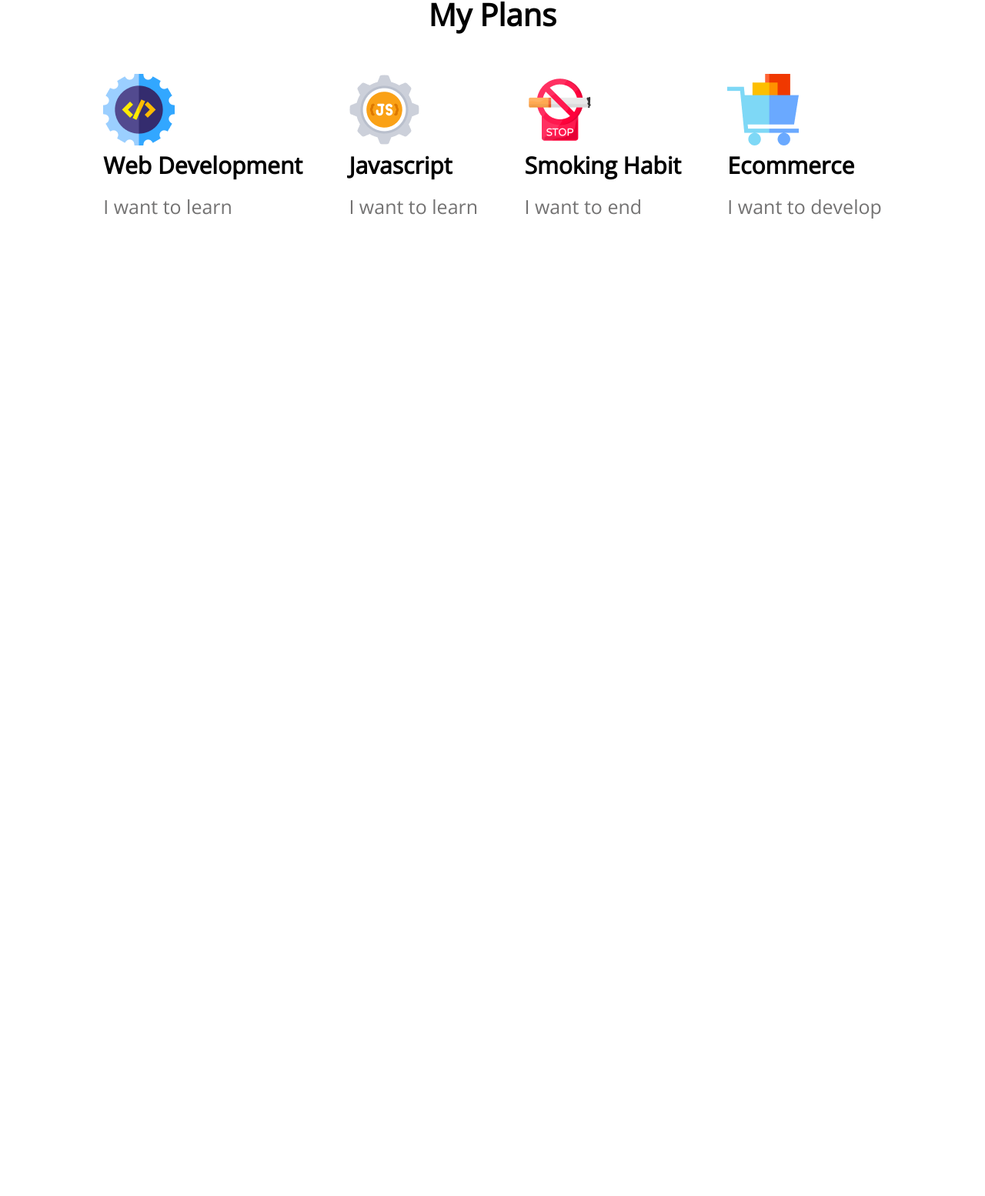
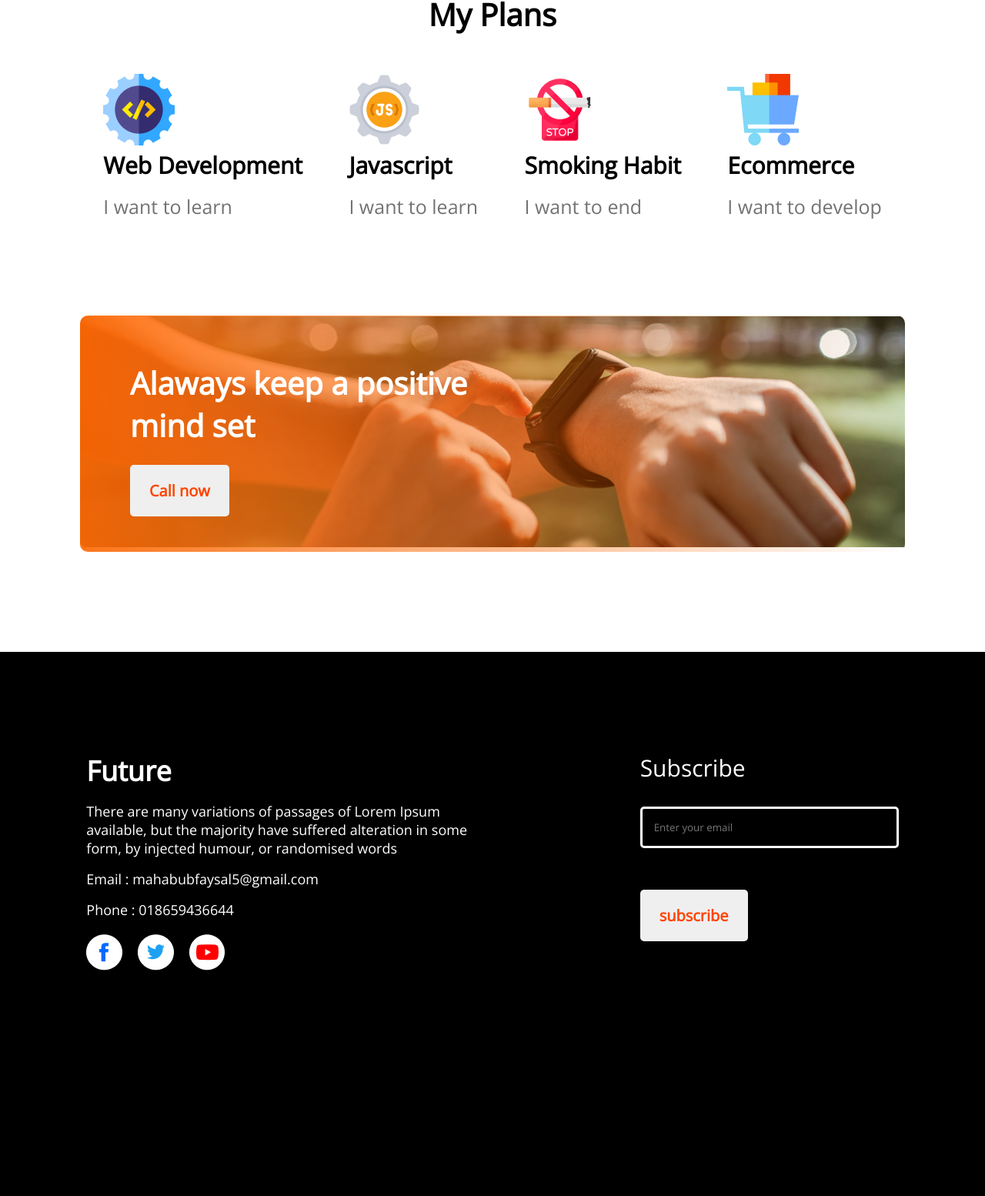
Before and after one commit to mahabubalam5/new-assignments, a plain HTML site: page index.html in a window 1280 px wide. Shown: the part 1830-3384 px from the top of the page at 77% size. Before the commit the page ends 2115 px from the top, so only its background shows below. Drawn offline with nearby package versions, Linux system fonts and the light colour scheme.

Commit message:
footer addded

```diff
--- a/index.html
+++ b/index.html
@@ -66,12 +66,34 @@
                 </div>
             </div>
 
+           </section>
+          <section class="positive">
+            <h1 class="positive-title">Alaways keep a positive <br> mind set</h1>
+           <button class="white-button">Call now</button>
+
+          </section>
+
+        </main>
+        <footer class="contacts">
+         <div class="future">
+            <h1 class="future-title">Future</h1>
+            <p class="future-description">There are many variations of passages of Lorem Ipsum <br> available, but the majority have suffered alteration in some <br> form, by injected humour, or randomised words</p>
+            <p class="future-description">Email : mahabubfaysal5@gmail.com</p>
+            <p class="future-description">Phone : 018659436644</p>
+            <img src="images/icons/fb.png" alt="" class="image"><img src="images/icons/twitter.png" alt="" class="image"><img src="images/icons/youtube.png" alt="" class="image">
 
 
-           </section>
+         </div>
+         <div class="subscribe">
+            <h3 class="subscribe-title">Subscribe</h3>
+            <input class="email" type="text" placeholder="Enter your email"> <br>
+            <button class="white-button">
+              subscribe
+            </button>
 
+         </div>
 
-        </main>
+        </footer>
 
 </body>
 </html>
--- a/styles/style.css
+++ b/styles/style.css
@@ -111,3 +111,61 @@
     padding-top: 16px;
 
 }
+.positive{
+    padding-top:184px ;
+    background-image:linear-gradient(to left,rgba(255,0,0,0),rgba(255, 102, 0, 0.9)), url('../images/watch.png');
+    padding: 60px 0px 60px 65px ;
+    margin-top: 125px;
+   height: 187px;
+    background-repeat: no-repeat;
+    border-radius: 10px;
+}
+.positive-title{
+    color: white;
+    font-weight: 700;
+    font-size: 40px;
+}
+.white-button{
+    padding: 20px 25px;
+    border: 0;
+    border-radius: 5px;
+    color: orangered;
+    font-weight: 600;
+    font-size: 20px;
+    margin-top: 24px;
+
+}
+.contacts{
+    display: flex;
+    justify-content:space-around ;
+    padding-top: 130px;
+    background-color: black;
+   color: white;
+   margin-top: 130px;
+  height: 577px;
+  font-size: 18px;
+font-weight: 400;
+}
+
+.future-description{
+    padding-top: 16px;
+}
+.image{
+    padding-top: 20px;
+    padding-right: 20px;
+}
+.subscribe-title{
+    font-size: 30px;
+    font-weight: 500;
+}
+.email{
+    margin-top: 30px;
+    margin-bottom: 30px;
+    background: none;
+    width: 300px;
+    padding: 15px;
+    color: white;
+    border: 3px solid white;
+    border-radius: 5px;
+
+}
```
